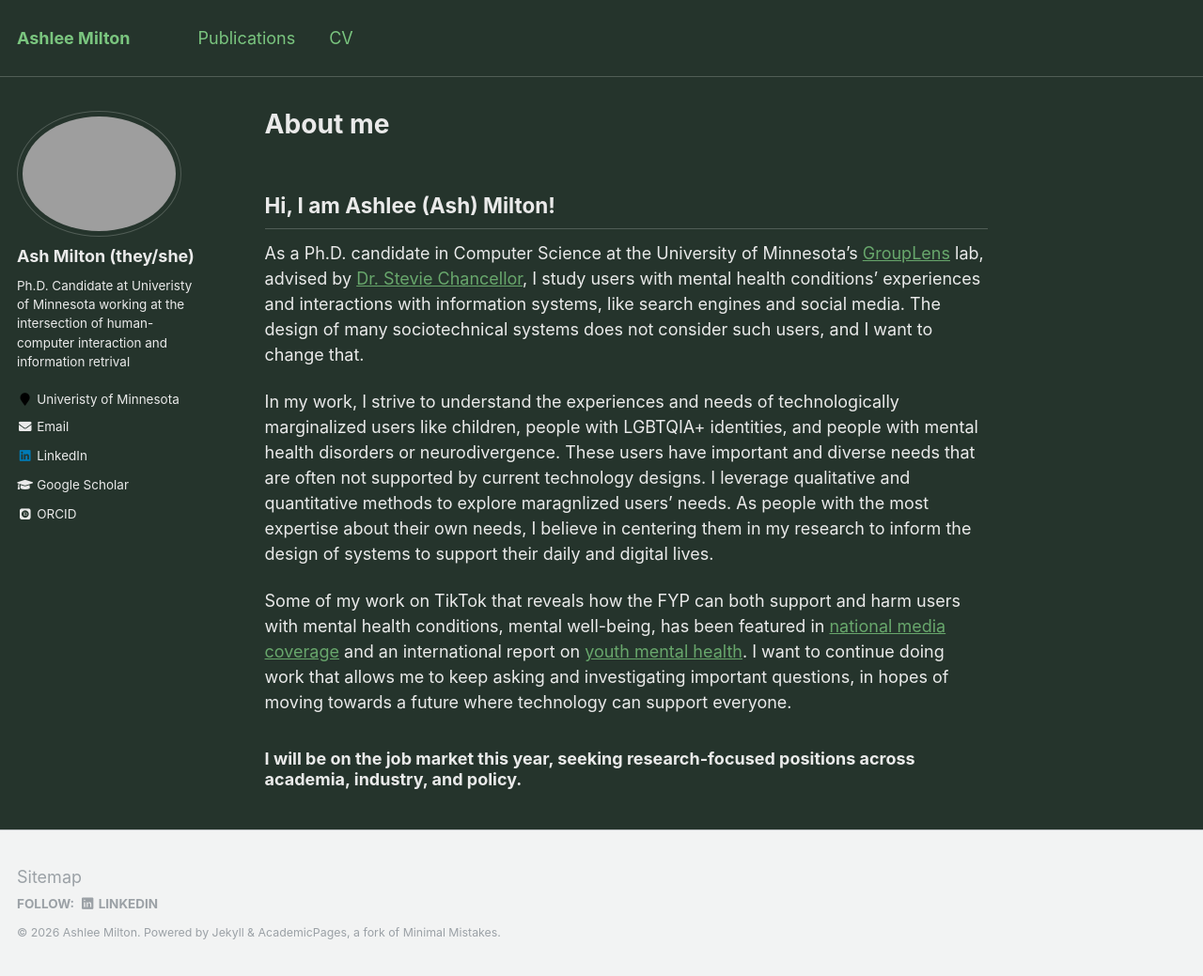
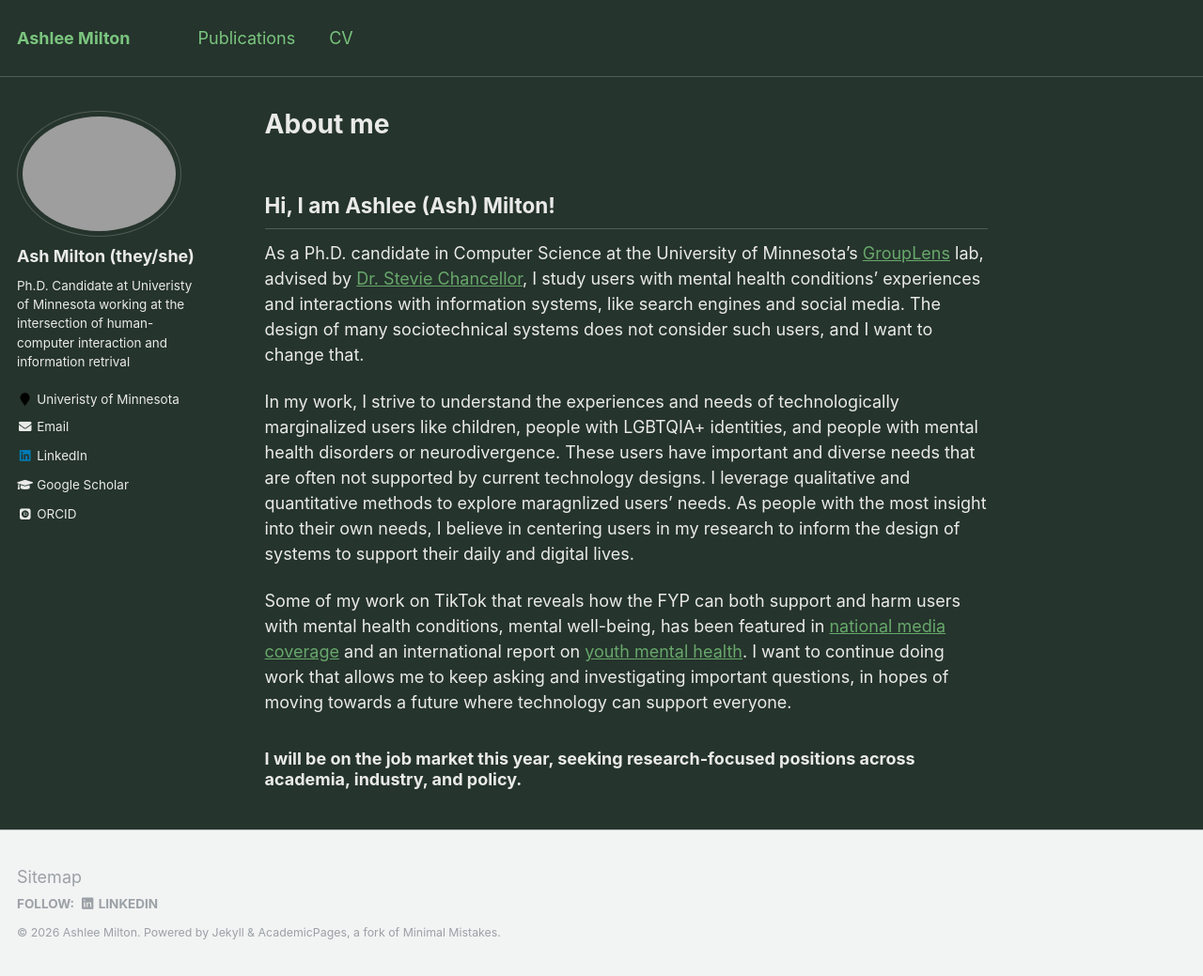
Before and after one commit to ashleemilton/ashleemilton.github.io, a Jekyll site: the page built from _pages/about.md, in a window 1280 px wide and 1039 px high. Shown: the whole window at 94% size. Built offline with Jekyll 4.4.1, drawn with Linux system fonts in a browser that asks for light colours; some web fonts are replaced.

Commit message:
small about update

```diff
--- a/_pages/about.md
+++ b/_pages/about.md
@@ -12,7 +12,7 @@ redirect_from:
 
 As a Ph.D. candidate in Computer Science at the University of Minnesota's [GroupLens](https://grouplens.org/) lab, advised by [Dr. Stevie Chancellor](http://steviechancellor.com/), I study users with mental health conditions' experiences and interactions with information systems, like search engines and social media. The design of many sociotechnical systems does not consider such users, and I want to change that.
 
-In my work, I strive to understand the experiences and needs of technologically marginalized users like children, people with LGBTQIA+ identities, and people with mental health disorders or neurodivergence. These users have important and diverse needs that are often not supported by current technology designs. I leverage qualitative and quantitative methods to explore maragnlized users' needs. As people with the most expertise about their own needs, I believe in centering them in my research to inform the design of systems to support their daily and digital lives.
+In my work, I strive to understand the experiences and needs of technologically marginalized users like children, people with LGBTQIA+ identities, and people with mental health disorders or neurodivergence. These users have important and diverse needs that are often not supported by current technology designs. I leverage qualitative and quantitative methods to explore maragnlized users' needs. As people with the most insight into their own needs, I believe in centering users in my research to inform the design of systems to support their daily and digital lives.
 
 Some of my work on TikTok that reveals how the FYP can both support and harm users with mental health conditions, mental well-being, has been featured in [national media coverage](https://www.kare11.com/article/news/local/umn-researchers-look-into-tiktok-affect-on-mental-health/89-f02ec4b9-59ba-41e0-835b-6d9b1b8cafec) and an international report on [youth mental health](https://www.oecd.org/en/publications/child-adolescent-and-youth-mental-health-in-the-21st-century_1092c3cb-en.html). I want to continue doing work that allows me to keep asking and investigating important questions, in hopes of moving towards a future where technology can support everyone.
 
```
